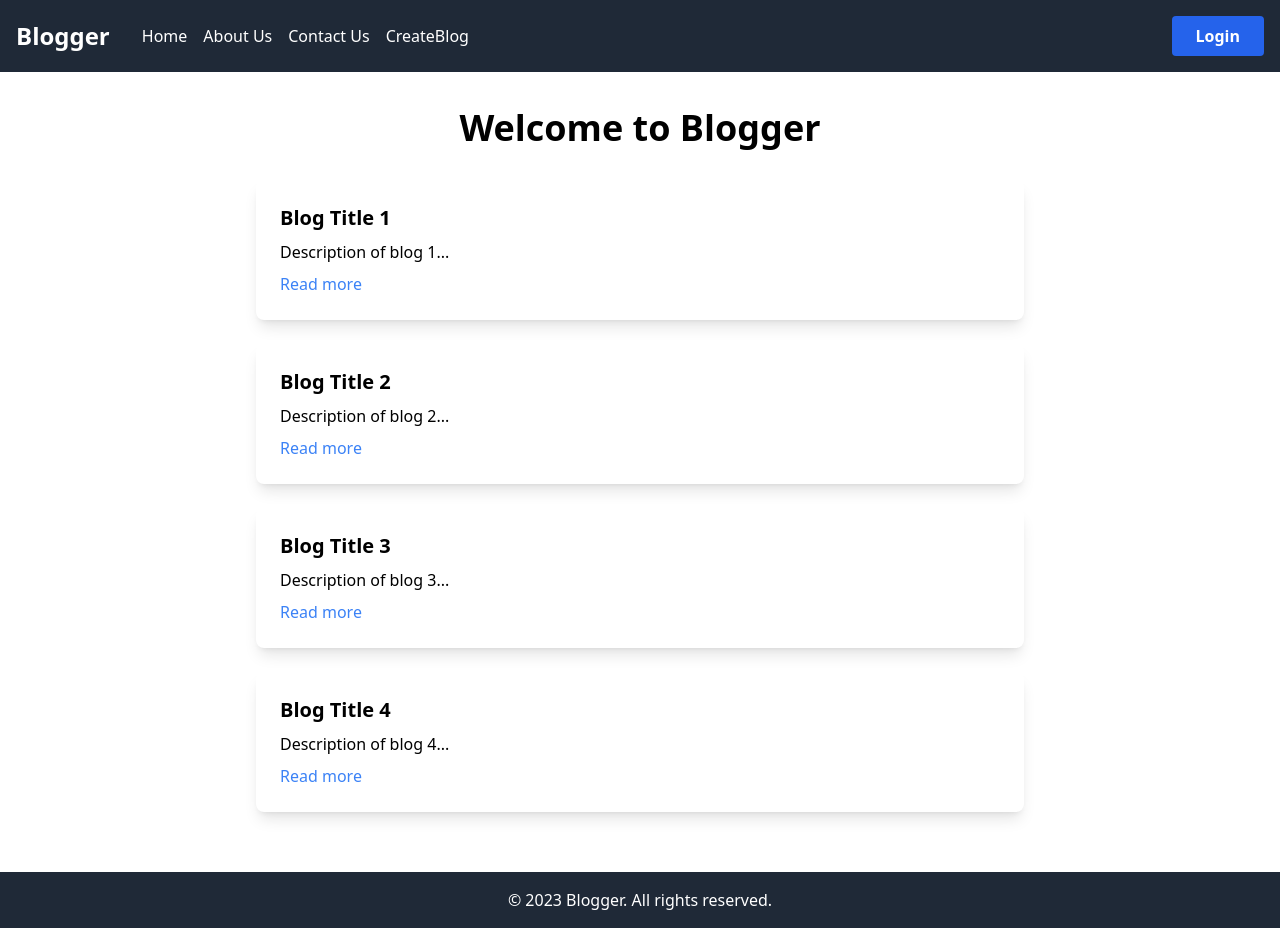
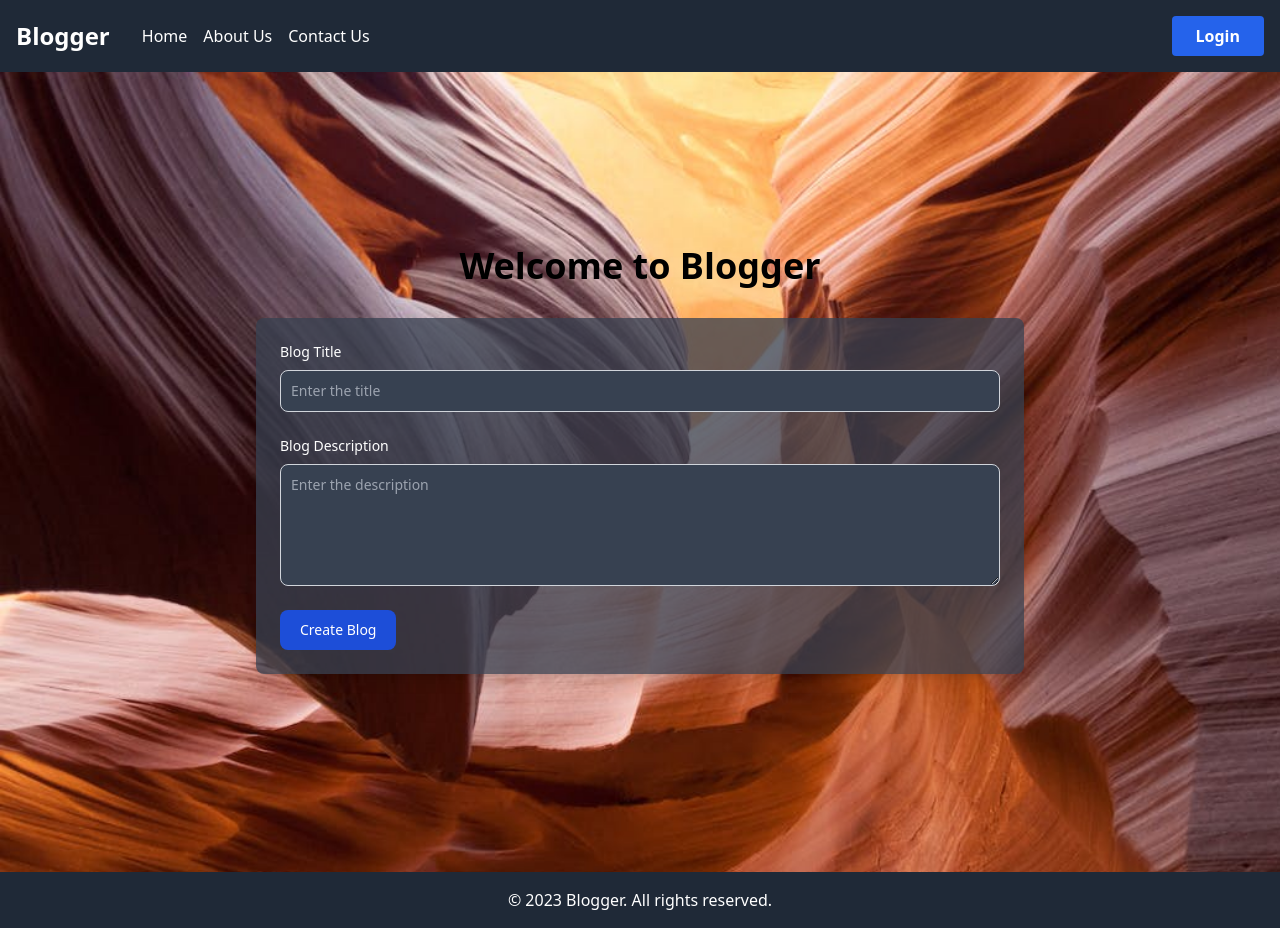
Before and after one commit to naimahadul/newspaper_blog_frontend, a React (Vite) app: page / in a window 1280 px wide. Built offline with nearby package versions, Linux system fonts and the light colour scheme.

Commit message:
home.jsx

```diff
--- a/package.json
+++ b/package.json
@@ -10,6 +10,7 @@
     "preview": "vite preview"
   },
   "dependencies": {
+    "prettier": "^3.0.3",
     "react": "^18.2.0",
     "react-dom": "^18.2.0",
     "react-router-dom": "^6.16.0"
--- a/src/components/homepage/BlogCard.jsx
+++ b/src/components/homepage/BlogCard.jsx
@@ -1,14 +1,73 @@
-// eslint-disable-next-line react/prop-types
-const BlogCard = ({ title, content }) => {
-    return (
-      <div className="bg-white p-6 rounded-lg shadow-lg mb-6">
-        <h2 className="text-xl font-bold mb-2">{title}</h2>
-        <p>{content}</p>
-        <a href="#" className="text-blue-500 mt-2 inline-block">
-          Read more
-        </a>
-      </div>
+import React, { useState } from "react";
+import "../homepage/homepage.css";
+
+const BlogCard = ({
+  title: initialTitle,
+  content: initialContent,
+  onDelete,
+}) => {
+  const [title, setTitle] = useState(initialTitle);
+  const [content, setContent] = useState(initialContent);
+  const [isEditing, setIsEditing] = useState(false);
+
+  const handleDelete = () => {
+    const confirmDelete = window.confirm(
+      "Are you sure you want to delete this blog?"
     );
+
+    if (confirmDelete) {
+      onDelete();
+    }
   };
 
-  export default BlogCard;
+  const handleUpdate = () => {
+    setIsEditing(false);
+  };
+
+  return (
+    <div className="blogcard-main">
+      <div className="mb-2 text-center">
+        {isEditing ? (
+          <input
+            type="text"
+            value={title}
+            onChange={(e) => setTitle(e.target.value)}
+            className="blogcard-text-edit2"
+          />
+        ) : (
+          <h2 className="text-2xl font-bold">{title}</h2>
+        )}
+      </div>
+      <div className="mb-2">
+        {isEditing ? (
+          <textarea
+            value={content}
+            onChange={(e) => setContent(e.target.value)}
+            className="blogcard-text-edit"
+            rows="5"
+          />
+        ) : (
+          <p className="text-lg font-semibold">{content}</p>
+        )}
+      </div>
+      <div className="flex justify-between">
+        <button
+          onClick={() => setIsEditing(!isEditing)}
+          className="blogcard-edit-btn"
+        >
+          {isEditing ? "Cancel" : "Edit"}
+        </button>
+        {isEditing && (
+          <button onClick={handleUpdate} className="blogcard-update-btn">
+            Update
+          </button>
+        )}
+        <button onClick={handleDelete} className="blogcard-delete-btn">
+          Delete
+        </button>
+      </div>
+    </div>
+  );
+};
+
+export default BlogCard;
--- a/src/components/homepage/Header.jsx
+++ b/src/components/homepage/Header.jsx
@@ -25,11 +25,11 @@ export const Header = () => {
                   Contact Us
                 </Link>
               </li>
-              <li>
+              {/* <li>
                 <Link to="/createblog" className="hover:text-gray-300">
                   CreateBlog
                 </Link>
-              </li>
+              </li> */}
             </ul>
           </nav>
         </div>
--- a/src/components/homepage/Home.jsx
+++ b/src/components/homepage/Home.jsx
@@ -1,40 +1,107 @@
+import React, { useState } from "react";
 import BlogCard from "./BlogCard";
-import { Header } from "../homepage/Header"
+import { Header } from "../homepage/Header";
 import Footer from "../homepage/Footer";
-const blogData = [
-  {
-    id: 1,
-    title: "Blog Title 1",
-    content: "Description of blog 1...",
-  },
-  {
-    id: 2,
-    title: "Blog Title 2",
-    content: "Description of blog 2...",
-  },
-  {
-    id: 3,
-    title: "Blog Title 3",
-    content: "Description of blog 3...",
-  },
-  {
-    id: 4,
-    title: "Blog Title 4",
-    content: "Description of blog 4...",
-  },
-
-];
+import BG from "../../assets/Images/bg.jpg"
 
 const Home = () => {
+  const [blogTitle, setBlogTitle] = useState("");
+  const [blogDescription, setBlogDescription] = useState("");
+  const [blogs, setBlogs] = useState([]);
+
+  const handleBlogTitleChange = (event) => {
+    setBlogTitle(event.target.value);
+  };
+
+  const handleBlogDescriptionChange = (event) => {
+    setBlogDescription(event.target.value);
+  };
+
+  const handleCreateBlog = (event) => {
+    event.preventDefault();
+
+    if (blogTitle.trim() !== "" && blogDescription.trim() !== "") {
+      const newBlog = {
+        title: blogTitle,
+        description: blogDescription,
+      };
+
+      setBlogs([...blogs, newBlog]);
+      setBlogTitle("");
+      setBlogDescription("");
+    }
+  };
+
+  const handleDeleteBlog = (index) => {
+    const updatedBlogs = blogs.filter((_, i) => i !== index);
+    setBlogs(updatedBlogs);
+  };
+
   return (
-    <div>
+    <div
+      className="flex flex-col min-h-screen bg-cover bg-no-repeat bg-fixed bg-opacity-75"
+      style={{
+        backgroundImage:
+        `url(${BG})`
+      }}
+    >
       <Header />
       <div className="container mx-auto p-6 flex justify-center items-center min-h-screen">
         <div className="max-w-screen-md w-full">
-        <h1 className="text-4xl font-bold mb-8 text-center">Welcome to Blogger</h1>
-        {blogData.map((blog) => (
-          <BlogCard key={blog.id} title={blog.title} content={blog.content} />
+          <h1 className="text-4xl font-bold mb-8 text-center text-black">
+            Welcome to Blogger
+          </h1>
+          <div className="bg-gray-700 bg-opacity-75 text-white rounded-lg shadow-lg p-6 mb-6">
+            <form onSubmit={handleCreateBlog}>
+              <div className="mb-6">
+                <label
+                  htmlFor="blogTitle"
+                  className="block mb-2 text-sm font-medium text-white"
+                >
+                  Blog Title
+                </label>
+                <input
+                  type="text"
+                  id="blogTitle"
+                  value={blogTitle}
+                  onChange={handleBlogTitleChange}
+                  className="home-title"
+                  placeholder="Enter the title"
+                  required
+                />
+              </div>
+              <div className="mb-6">
+                <label
+                  htmlFor="blogDescription"
+                  className="block mb-2 text-sm font-medium text-white"
+                >
+                  Blog Description
+                </label>
+                <textarea
+                  id="blogDescription"
+                  value={blogDescription}
+                  onChange={handleBlogDescriptionChange}
+                  className="home-btn2"
+                  rows="5"
+                  placeholder="Enter the description"
+                  required
+                ></textarea>
+              </div>
+              <button type="submit" className="home-btn1 bg-blue-700">
+                Create Blog
+              </button>
+            </form>
+          </div>
+          <div>
+            {blogs.map((blog, index) => (
+              <BlogCard
+                key={index}
+                title={blog.title}
+                content={blog.description}
+                onDelete={() => handleDeleteBlog(index)}
+              />
             ))}
+          </div>
         </div>
       </div>
       <Footer />
--- a/src/components/homepage/homepage.css
+++ b/src/components/homepage/homepage.css
@@ -3,38 +3,61 @@
 @tailwind utilities;
 
 @layer components {
-   .create-blog-button{
-    @apply w-full text-white bg-blue-600 hover:bg-blue-800 focus:ring-4 focus:outline-none focus:ring-blue-300 font-medium rounded-lg text-sm px-5 py-2.5 text-center dark:bg-blue-600 dark:hover:bg-blue-700 dark:focus:ring-blue-800
+  .create-blog-button {
+    @apply w-full text-white bg-blue-600 hover:bg-blue-800 focus:ring-4 focus:outline-none focus:ring-blue-300 font-medium rounded-lg text-sm px-5 py-2.5 text-center dark:bg-blue-600 dark:hover:bg-blue-700 dark:focus:ring-blue-800;
   }
-   .create-blog-desc{
-    @apply bg-gray-50 border border-gray-300 text-gray-900 sm:text-sm rounded-lg focus:ring-gray-600 focus:border-gray-600 block w-full p-2.5 dark:bg-gray-700 dark:border-gray-600 dark:placeholder-gray-400 dark:text-white dark:focus:ring-blue-500 dark:focus:border-blue-500
+  .create-blog-desc {
+    @apply bg-gray-50 border border-gray-300 text-gray-900 sm:text-sm rounded-lg focus:ring-gray-600 focus:border-gray-600 block w-full p-2.5 dark:bg-gray-700 dark:border-gray-600 dark:placeholder-gray-400 dark:text-white dark:focus:ring-blue-500 dark:focus:border-blue-500;
   }
-   .create-blog-title
-   {
-    @apply bg-gray-50 border border-gray-300 text-gray-900 sm:text-sm rounded-lg focus:ring-gray-600 focus:border-gray-600 block w-full p-2.5 dark:bg-gray-700 dark:border-gray-600 dark:placeholder-gray-400 dark:text-white dark:focus:ring-blue-500 dark:focus:border-blue-500
+  .create-blog-title {
+    @apply bg-gray-50 border border-gray-300 text-gray-900 sm:text-sm rounded-lg focus:ring-gray-600 focus:border-gray-600 block w-full p-2.5 dark:bg-gray-700 dark:border-gray-600 dark:placeholder-gray-400 dark:text-white dark:focus:ring-blue-500 dark:focus:border-blue-500;
   }
-   .create-blog-label{
-    @apply block mb-2 text-sm font-medium text-gray-900 dark:text-white
+  .create-blog-label {
+    @apply block mb-2 text-sm font-medium text-gray-900 dark:text-white;
   }
-   .create-smsg{
-    @apply bg-green-100 border border-green-400 text-green-700 px-4 py-3 rounded mb-4
+  .create-smsg {
+    @apply bg-green-100 border border-green-400 text-green-700 px-4 py-3 rounded mb-4;
   }
-   .create-emsg{
-    @apply bg-red-100 border border-red-400 text-red-700 px-4 py-3 rounded mb-4
+  .create-emsg {
+    @apply bg-red-100 border border-red-400 text-red-700 px-4 py-3 rounded mb-4;
   }
-   .create-blog-heading{
-    @apply text-xl font-bold leading-tight tracking-tight text-gray-900 md:text-2xl dark:text-white mb-4 text-center
+  .create-blog-heading {
+    @apply text-xl font-bold leading-tight tracking-tight text-gray-900 md:text-2xl dark:text-white mb-4 text-center;
   }
-   .create-blog-size2{
-    @apply w-full bg-opacity-80 rounded-lg shadow p-6 max-w-4xl dark:bg-gray-800 dark:border-gray-700
+  .create-blog-size2 {
+    @apply w-full bg-opacity-80 rounded-lg shadow p-6 max-w-4xl dark:bg-gray-800 dark:border-gray-700;
   }
-   .create-blog-size1{
-    @apply bg-gray-50 dark:bg-gray-900 min-h-screen flex flex-col items-center justify-center px-6 py-10 mx-auto md:h-screen lg:py-0
+  .create-blog-size1 {
+    @apply bg-gray-50 dark:bg-gray-900 min-h-screen flex flex-col items-center justify-center px-6 py-10 mx-auto md:h-screen lg:py-0;
   }
-   .header-login{
-    @apply bg-blue-600 hover:bg-blue-800 text-white font-bold py-2 px-6 rounded
+  .header-login {
+    @apply bg-blue-600 hover:bg-blue-800 text-white font-bold py-2 px-6 rounded;
   }
-
-
-
+  .blogcard-delete-btn {
+    @apply text-white bg-red-700 hover:bg-red-800 focus:ring-4 focus:outline-none focus:ring-red-300 rounded-lg text-lg px-4 py-1;
   }
+  .blogcard-update-btn {
+    @apply text-white bg-green-700 hover:bg-green-800 focus:ring-4 focus:outline-none focus:ring-green-300 rounded-lg text-lg px-4 py-1;
+  }
+  .blogcard-edit-btn {
+    @apply text-white bg-blue-700 hover:bg-blue-800 focus:ring-4 focus:outline-none focus:ring-blue-300 rounded-lg text-lg px-4 py-1 mr-2;
+  }
+  .blogcard-text-edit {
+    @apply bg-gray-800 text-white border border-gray-300 rounded-lg focus:ring-blue-500 focus:border-blue-500 p-2.5 w-full text-lg font-semibold;
+  }
+  .blogcard-text-edit2 {
+    @apply text-2xl font-bold bg-gray-800 text-white border border-gray-300 rounded-lg focus:ring-blue-500 focus:border-blue-500 p-2.5 w-full;
+  }
+  .blogcard-main {
+    @apply bg-gray-700 bg-opacity-75 text-white rounded-lg shadow-lg p-6 mb-6;
+  }
+  .home-btn1 {
+    @apply text-white bg-blue-700 hover:bg-blue-800 focus:ring-4 focus:outline-none focus:ring-blue-300 font-medium rounded-lg text-sm w-full sm:w-auto px-5 py-2.5 mx-auto;
+  }
+  .home-btn2 {
+    @apply bg-gray-700 text-white border border-gray-300 text-sm rounded-lg focus:ring-blue-500 focus:border-blue-500 block w-full p-2.5;
+  }
+  .home-title {
+    @apply bg-gray-700 text-white border border-gray-300 text-sm rounded-lg focus:ring-blue-500 focus:border-blue-500 block w-full p-2.5;
+  }
+}
```
Also changed, not shown: src/components/homepage/CreateBlog.jsx (+24 -26 lines), src/assets/Images/bg.jpg (added), 1 other file (tests, documents, lock files or other folders). Lines whose indentation alone changed are shown as unchanged.
